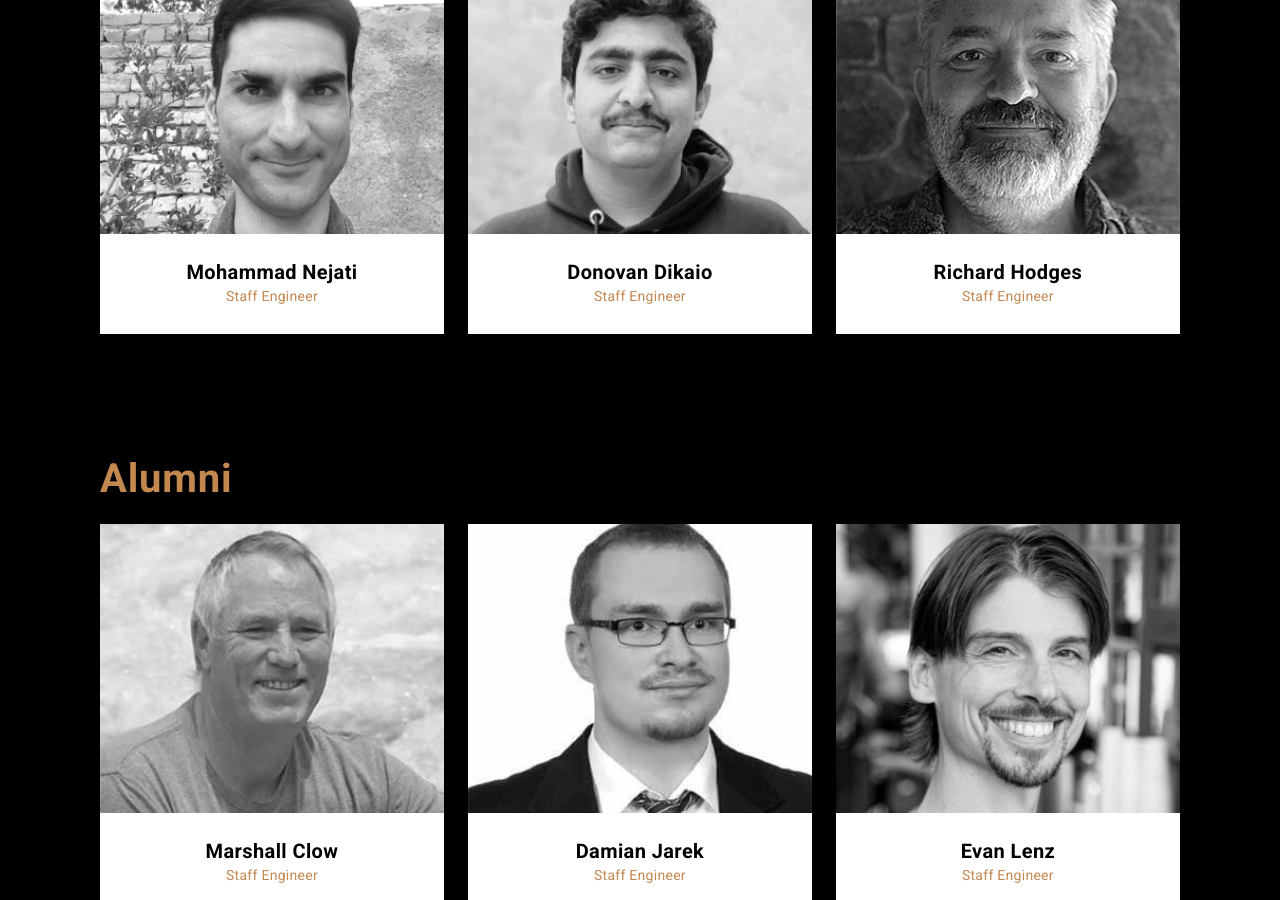
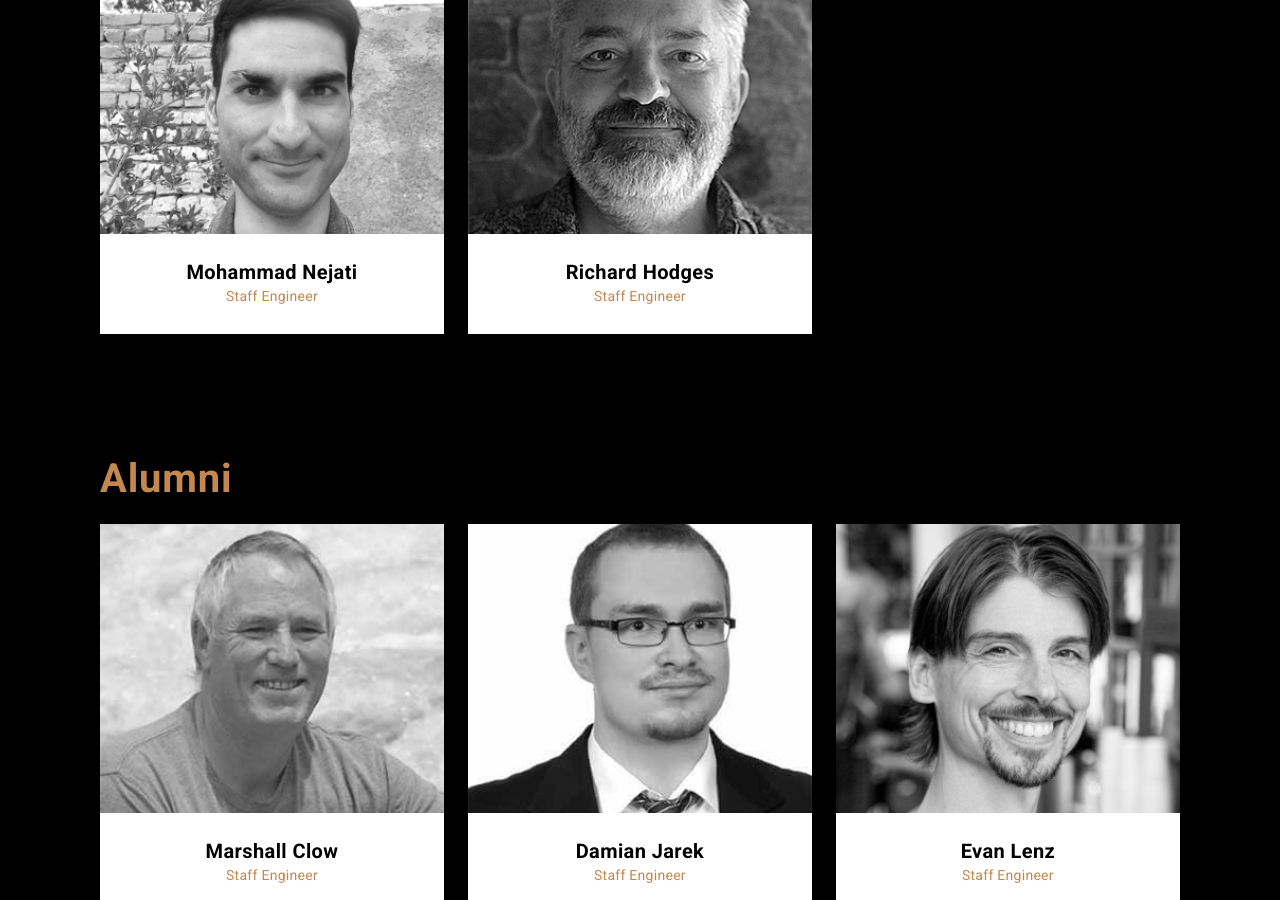
Before and after one commit to unecigarettewm/cppa-www, a Jekyll site: the page built from index.html, in a window 1280 px wide and 900 px high, scrolled down 4605 px. Built offline with Jekyll 4.4.1, drawn with Linux system fonts in a browser that asks for light colours.

Commit message:
Update index.html

```diff
--- a/index.html
+++ b/index.html
@@ -311,18 +311,6 @@ description: The C++ Alliance is dedicated to helping the C++ programming langua
       </div>
 
       <div class='col-third'>
-        <a class='card' href='{{ site.baseurl }}/people/donovan'>
-          <div class='card-img-wrapper'>
-            <img class='card-img' src='{{ site.baseurl }}/images/people/donovan.jpg' alt='Donovan Dikaio'>
-          </div>
-          <span class='card-text'>
-            <h4 class='text-m card-title'><center>Donovan Dikaio<center></h4>
-            <h5 class='text-xs card-subtitle'>Staff Engineer</h5>
-          </span>
-        </a>
-      </div>
-
-      <div class='col-third'>
         <a class='card' href='{{ site.baseurl }}/people/richard'>
           <div class='card-img-wrapper'>
             <img class='card-img' src='{{ site.baseurl }}/images/people/richard.jpg' alt='Richard Hodges'>
```
